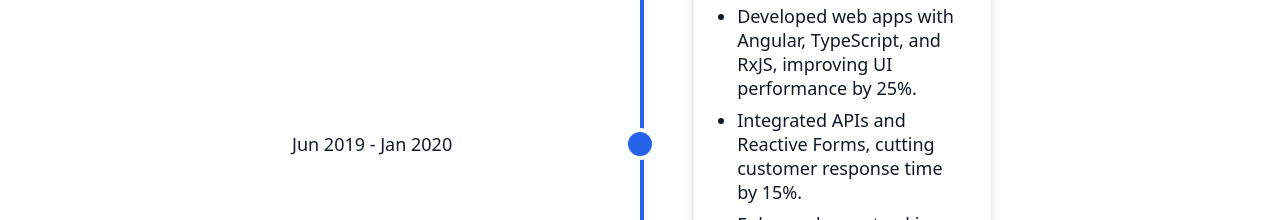
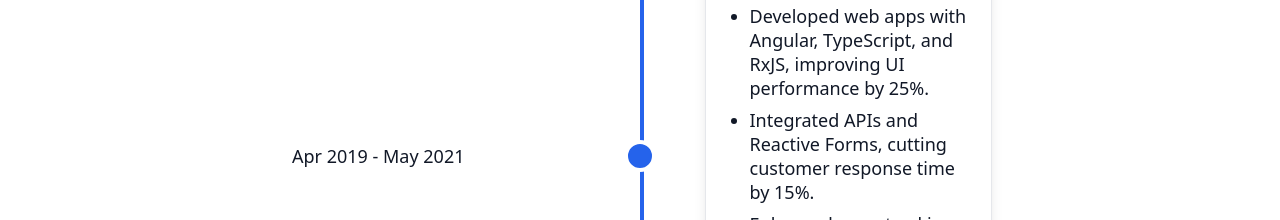
Before and after one commit to ArunErram/ArunErram.github.io, a React (Vite) app: page / in a window 1280 px wide. Shown: the part 1840-2060 px from the top of the page. Built offline with nearby package versions, Linux system fonts and the light colour scheme.

Commit message:
updates the profile

```diff
--- a/src/components/DevJourney.tsx
+++ b/src/components/DevJourney.tsx
@@ -17,7 +17,7 @@ const DevJourney = () => {
       ],
     },
     {
-      year: "Jun 2019 - Jan 2020",
+      year: "Apr 2019 - May 2021",
       title: "Software Engineer Intern",
       company: "Philips Health Care. Ltd.",
       details: [
```
